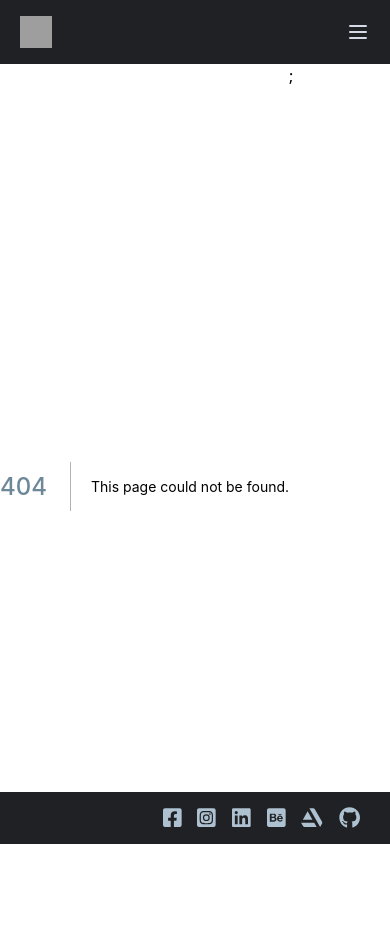
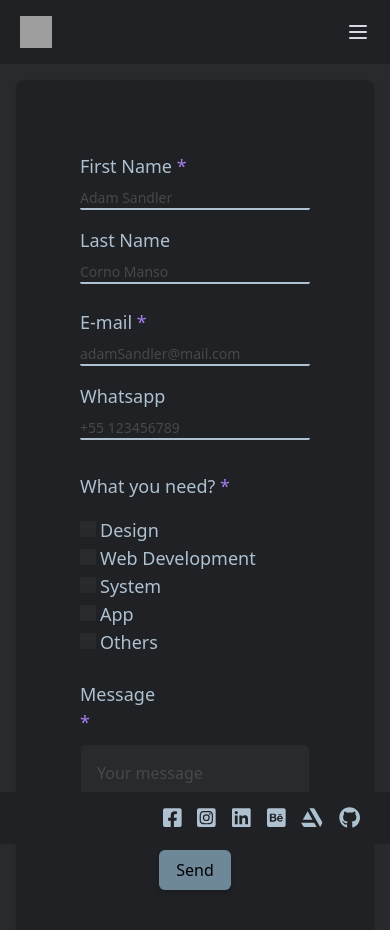
Before and after one commit to CaiqueMatheus/Portfolio, a Next.js app in the folder portfolio/: page /contact in a window 390 px wide. Before the commit this address had no page. Shown: the top 930 px of the page. Before the commit the page ends 908 px from the top, so only its background shows below. Built offline with nearby package versions, Linux system fonts and the light colour scheme; grey boxes are pictures that could not be loaded; what tailwindcss-gradients would draw is missing.

Commit message:
Finalizado form mobile

```diff
--- a/portfolio/package.json
+++ b/portfolio/package.json
@@ -13,6 +13,7 @@
     "@fortawesome/free-brands-svg-icons": "^5.15.3",
     "@fortawesome/react-fontawesome": "^0.1.14",
     "@headlessui/react": "^1.2.0",
+    "@tailwindcss/forms": "^0.3.2",
     "@zeit/next-sass": "^1.0.1",
     "axios": "^0.21.1",
     "date-fns": "^2.21.1",
--- /dev/null
+++ b/portfolio/src/components/contact/form.tsx
@@ -0,0 +1,138 @@
+export default function Form(req, res) {
+  function Submit() {
+    const submitForm = async (event) => {
+      event.preventDefault();
+
+      const res = await fetch("/api/submitForm", {
+        body: JSON.stringify({
+          firstName: event.target.firstName.value,
+          lastName: event.target.lastName.value,
+          email: event.target.email.value,
+          whatsapp: event.target.whatsapp.value,
+        }),
+        headers: {
+          "Content-Type": "application/json",
+        },
+        method: "POST",
+      });
+
+      const result = await res.json()
+    }
+
+    return (
+      <form
+        className="grid m-4 p-16 rounded-lg shadow-md bg-gray"
+        method="POST"
+        onSubmit={submitForm}>
+        <div className="form-content grid gap-2">
+          <div className="grid col-span-3 gap-2">
+            <label className="col" htmlFor="firstName">
+              First Name <span>*</span>
+            </label>
+            <input
+              className="col"
+              id="firstName"
+              type="text"
+              name="firstName"
+              placeholder="Adam Sandler"
+              required
+            />
+          </div>
+          <div className="grid col-span-3 gap-2">
+            <label className="col" htmlFor="lastName">
+              Last Name
+            </label>
+            <input
+              className="col"
+              type="text"
+              id="lastName"
+              name="lastName"
+              placeholder="Corno Manso"
+              required
+            />
+          </div>
+        </div>
+        <div className="form-content grid gap-2">
+          <div className="grid col-span-3 gap-2">
+            <label className="col" htmlFor="email">
+              E-mail <span>*</span>
+            </label>
+            <input
+              className="col"
+              id="email"
+              type="email"
+              name="email"
+              placeholder="adamSandler@mail.com"
+              required
+            />
+          </div>
+          <div className="grid col-span-3 gap-2">
+            <label className="col" htmlFor="phone">
+              Whatsapp <span></span>
+            </label>
+            <input
+              className="col"
+              id="phone"
+              type="number"
+              name="phone"
+              placeholder="+55 123456789"
+              required
+            />
+          </div>
+        </div>
+        <div className="form-content col grid gap-2">
+          <div>
+            <h3 className="my-4 text-lg text-gray-200">
+              What you need? <span>*</span>
+            </h3>
+            <div>
+              <input type="checkbox" />
+              <label>Design</label>
+            </div>
+            <div>
+              <input type="checkbox" />
+              <label>Web Development</label>
+            </div>
+            <div>
+              <input type="checkbox" />
+              <label>System</label>
+            </div>
+            <div>
+              <input type="checkbox" />
+              <label>App</label>
+            </div>
+            <div>
+              <input type="checkbox" name="others" />
+              <label htmlFor="others">Others</label>
+            </div>
+          </div>
+        </div>
+        <div className="form-content col grid grid-cols-3 gap-2">
+          <label htmlFor="message col-span-3">
+            Message <span>*</span>
+          </label>
+          <textarea
+            className="col-span-3 p-4
+            border rounded-md
+            overflow-ellipsis focus:outline-none resize-none
+            bg-gray-500 border-gray text-gray-200 bg-opacity-100"
+            id="message"
+            name="message"
+            placeholder="Your message"
+          />
+          <button
+            type="submit"
+            className="col-start-2 mt-4 p-2
+            border-none rounded-md
+            focus:outline-none shadow-md
+            bg-gray-300 hover:bg-violet active:bg-violet-600 hover:text-gray"
+          >
+            Send
+          </button>
+        </div>
+      </form>
+    );
+  }
+
+  return Submit();
+}
--- a/portfolio/src/components/navbar.tsx
+++ b/portfolio/src/components/navbar.tsx
@@ -75,7 +75,7 @@ export default function sideNavbar() {
                       Designs
                     </a>
                   </Link>
-                  <Link href="/#">
+                  <Link href="/contact">
                     <a
                       href="#"
                       className="text-gray-200 hover:bg-gray-500 hover:text-violet-300
--- a/portfolio/src/pages/_app.tsx
+++ b/portfolio/src/pages/_app.tsx
@@ -10,8 +10,7 @@ function MyApp({ Component, pageProps }) {
       <div>
       <Navbar />
         <main className="flex flex-row">
-
-          <Component {...pageProps} />;
+          <Component {...pageProps} />
         </main>
         <Footer />
       </div>
--- /dev/null
+++ b/portfolio/src/pages/contact.tsx
@@ -0,0 +1,16 @@
+import Form from "../components/contact/form";
+
+export default function Contact() {
+  return (
+    <div className="container">
+      <div className="w-screen h-auto">
+        <div className="h-auto grid grid-cols gap-4
+        md:grid-cols
+        lg:grid-cols
+        xl:grid-cols">
+          <Form />
+          </div>
+      </div>
+    </div>
+  );
+}
--- a/portfolio/src/pages/home.module.scss
+++ b/portfolio/src/pages/home.module.scss
@@ -6,3 +6,9 @@
   padding-left: 2rem;
   padding-right: 2rem;
 }
+
+.test{
+  div{
+    background-color:white;
+  }
+}
--- a/portfolio/src/pages/index.tsx
+++ b/portfolio/src/pages/index.tsx
@@ -2,9 +2,5 @@ import Link from "next/link";
 import styles from "./home.module.scss";
 
 export default function Home() {
-  return (
-    <div>
-
-    </div>
-  );
+  return <div></div>;
 }
--- a/portfolio/src/styles/global.scss
+++ b/portfolio/src/styles/global.scss
@@ -17,7 +17,7 @@
 }
 
 .theme-dark {
-  @apply bg-gray
+  @apply bg-gray;
 }
 
 body {
@@ -27,3 +27,73 @@ body {
 h1 {
   @apply text-gray-300;
 }
+
+@layer base {
+  form {
+    label {
+      @apply text-lg;
+      @apply text-gray-200;
+      @apply mt-2;
+    }
+    span {
+      @apply text-violet-300;
+    }
+    input {
+      background-color: rgba(0, 0, 0, 0);
+      @apply border-b-2;
+      @apply rounded-sm;
+      @apply focus:outline-none focus:border-violet;
+      @apply text-violet;
+      @apply text-sm;
+    }
+    .form-content {
+      @apply justify-between;
+      @apply mb-4;
+    }
+    input[type="number"]::-webkit-outer-spin-button,
+    input[type="number"]::-webkit-inner-spin-button {
+      appearance: none;
+      webkit-appearance: none;
+    }
+
+    input[type="checkbox"] {
+      appearance: none;
+      webkit-appearance: none;
+      border: none;
+      @apply w-4 h-4;
+      @apply bg-gray-500;
+      @apply text-violet;
+      @apply text-lg;
+      @apply text-gray-300;
+      @apply mr-1;
+    }
+
+    input[type="checkbox"]:checked {
+      @apply border-gray-300 border-4;
+      @apply w-4 h-4;
+      @apply bg-violet;
+    }
+
+    input[type="checkbox"]:checked + label {
+      @apply text-violet;
+      @apply mx-2;
+    }
+
+    textarea::-webkit-scrollbar-track {
+      -webkit-box-shadow: inset 0 0 6px rgba(0, 0, 0, 0.3);
+      @apply bg-gray-400;
+      @apply rounded-md;
+    }
+
+    textarea::-webkit-scrollbar {
+      width: 10px;
+      @apply bg-gray-400;
+      @apply rounded-md;
+    }
+
+    textarea::-webkit-scrollbar-thumb {
+      @apply bg-violet;
+      @apply rounded-md;
+    }
+  }
+}
--- a/portfolio/tailwind.config.js
+++ b/portfolio/tailwind.config.js
@@ -1,4 +1,5 @@
-const defaultTheme = require('tailwindcss/defaultTheme')
+const defaultTheme = require('tailwindcss/defaultTheme');
+const colors = require('tailwindcss/colors');
 
 module.exports = {
   //prefix: 'tw-',
```
Also changed, not shown: portfolio/backup.tsx (added), portfolio/src/components/contact/form.module.scss (added), 1 other file (tests, documents, lock files or other folders).
